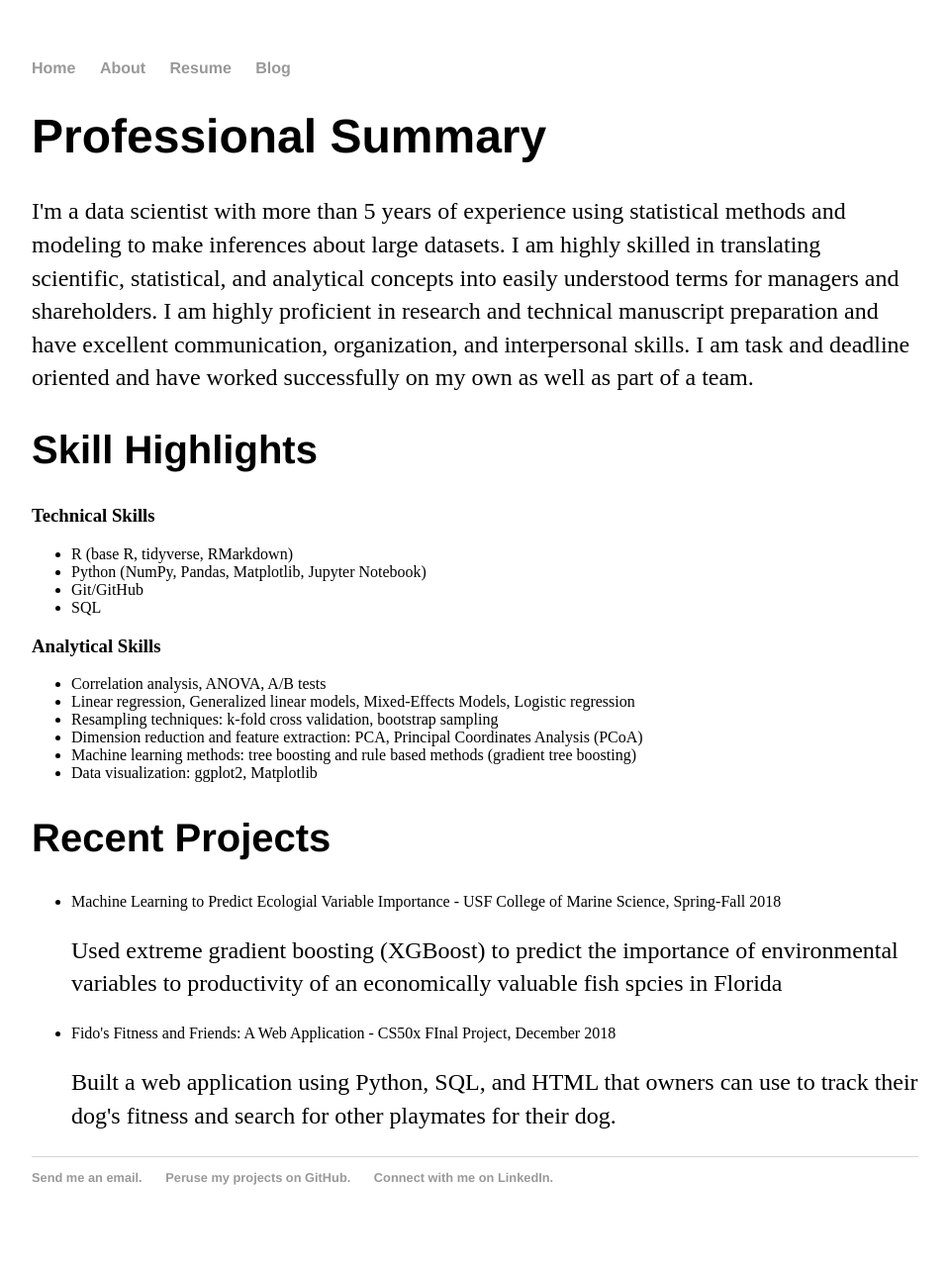
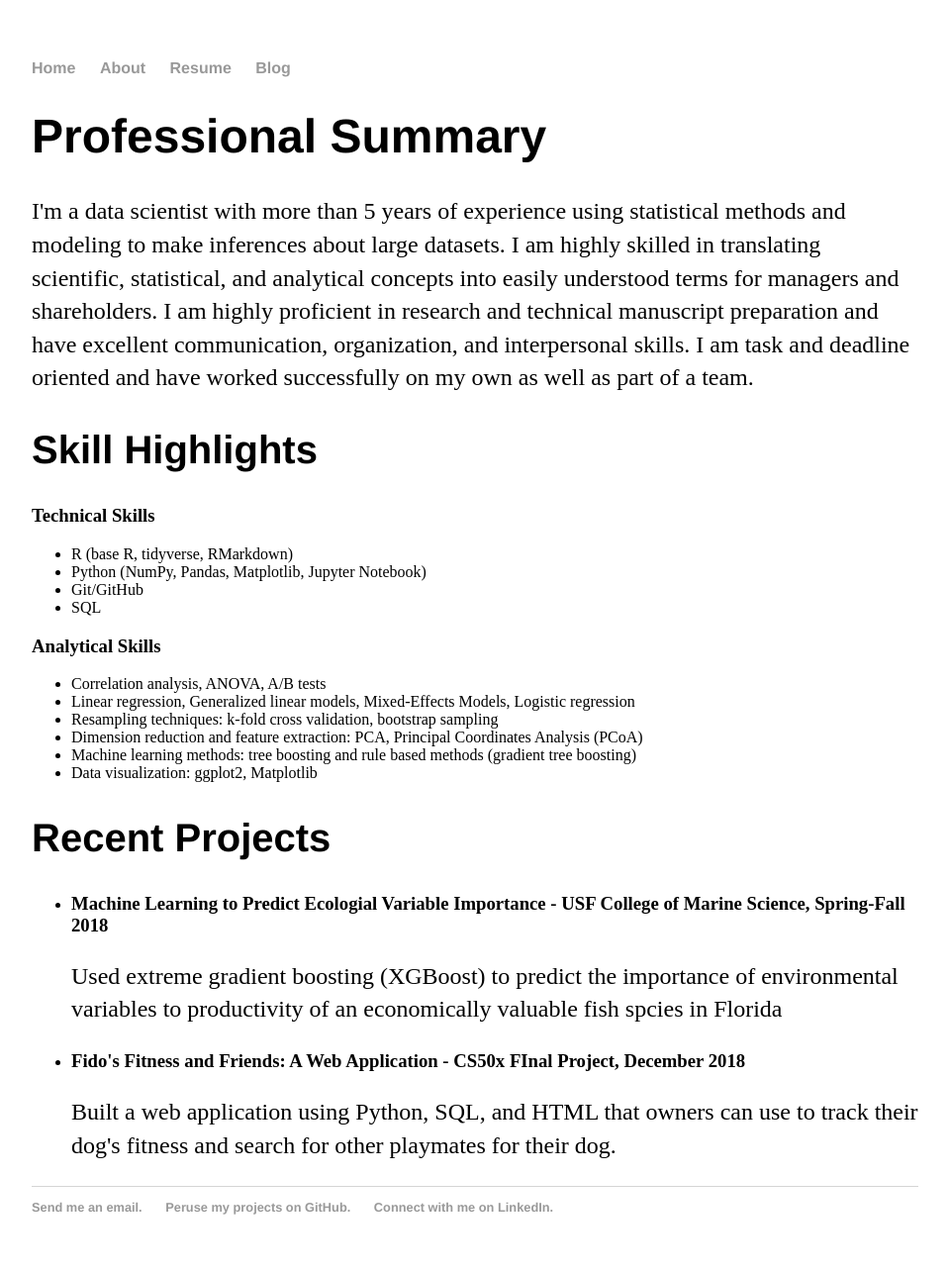
Before and after one commit to eherdter/eherdter.github.io, a Jekyll site: the page built from cv/index.html, in a window 1280 px wide. Shown: the whole page at 99% size, without its empty margins (160-1119 px from the left). Built offline with Jekyll 4.4.1, drawn with Linux system fonts in a browser that asks for light colours; before the commit the page ends 1257 px from its top, so only the background shows below that.

Commit message:
style: Change format of recent projects

```diff
--- a/cv/index.html
+++ b/cv/index.html
@@ -28,11 +28,16 @@ title: E.Herdter
 	</ul>
 	<h2>Recent Projects</h2>
 
-	<ul> <li>Machine Learning to Predict Ecologial Variable Importance - USF College of Marine Science, Spring-Fall 2018 </li>
-		<p> Used extreme gradient boosting (XGBoost) to predict the importance of environmental variables to productivity of an
-		economically valuable fish spcies in Florida </p>
-		<li> Fido's Fitness and Friends: A Web Application - CS50x FInal Project, December 2018</li>
+	<ul> <li>
+		 <h3>Machine Learning to Predict Ecologial Variable Importance - USF College of Marine Science, Spring-Fall 2018 </h3>
+		 <p> Used extreme gradient boosting (XGBoost) to predict the importance of environmental variables to productivity of an
+		 economically valuable fish spcies in Florida </p>
+		</li>
+
+		<li>
+		<h3>Fido's Fitness and Friends: A Web Application - CS50x FInal Project, December 2018</h3>
 		<p>Built a web application using Python, SQL, and HTML that owners can use to track their dog's fitness and search for other playmates for their dog.</p>
+		</li>
 	</ul>
 
 
```
